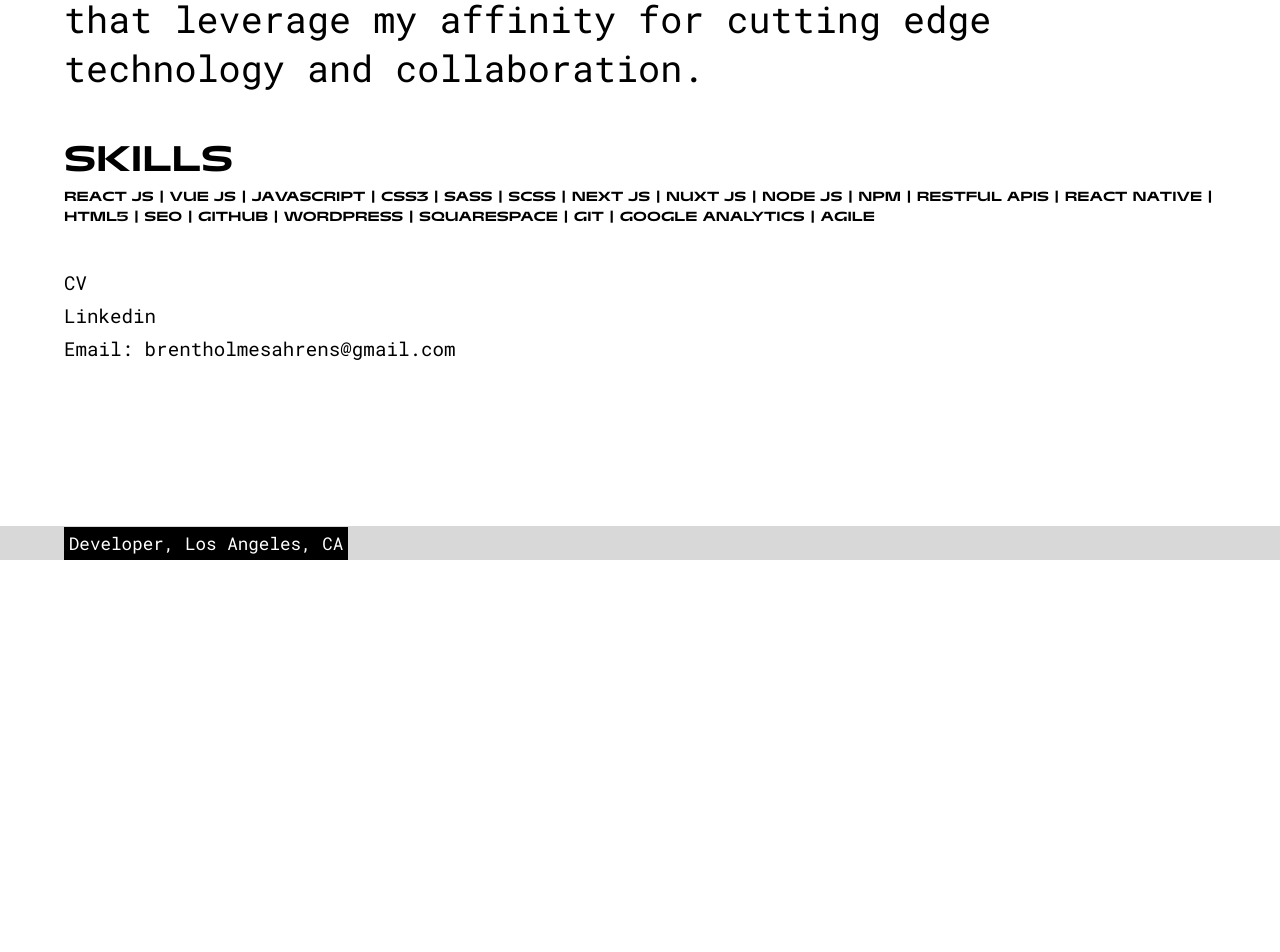
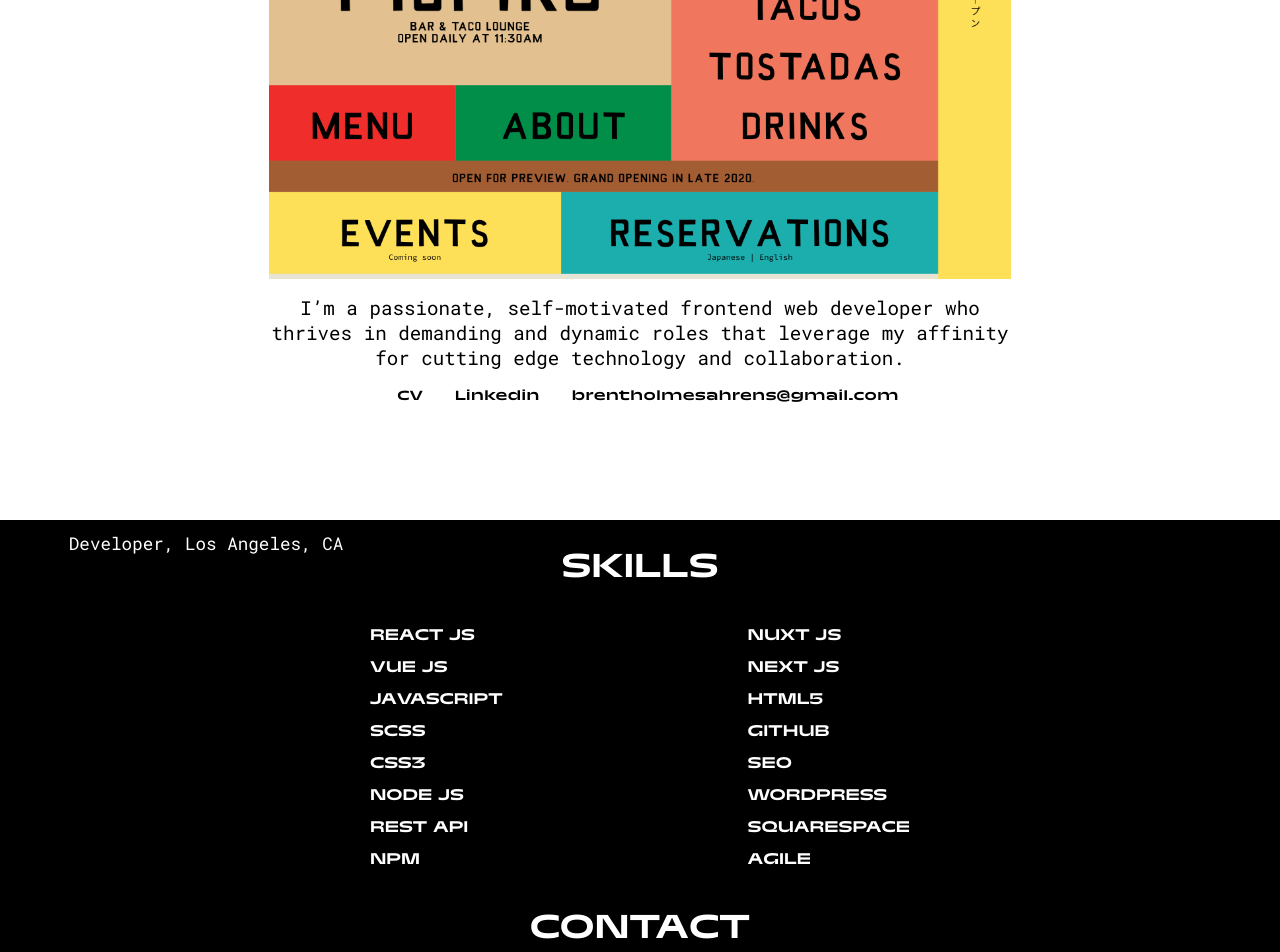
Before and after one commit to brentahrens1/brent-ahrens-new-portfolio, a React (Create React App) app: page /about in a window 1280 px wide. Shown: the part 240-1192 px from the top of the page. Before the commit the page ends 800 px from the top, so only its background shows below. Built offline with nearby package versions, Linux system fonts and the light colour scheme.

Commit message:
rearranges about page to new design layout

```diff
--- a/public/index.html
+++ b/public/index.html
@@ -6,7 +6,7 @@
     <meta name="viewport" content="width=device-width, initial-scale=1" />
     <meta name="theme-color" content="#000000" />
     <meta
-      name="Brent Ahrens | Frontend Developer"
+      name="description"
       content="I’m a passionate, self-motivated frontend web developer who thrives in demanding and dynamic roles that leverage my affinity for cutting edge technology and collaboration."
     />
     <link rel="apple-touch-icon" href="%PUBLIC_URL%/logo192.png" />
--- a/src/components/About/About.js
+++ b/src/components/About/About.js
@@ -1,22 +1,74 @@
 import React from 'react'
+
 import '../../sass/_about.scss'
+import '../../sass/_home.scss'
+
+import fill from '../../images/websites/piopiko.png'
 
 import CV from '../../cv/BrentAhrens_Resume.pdf'
 
 const About = () => {
     return (
         <div className="about">
-            <div className="about__info">
-                <p>I’m a passionate, self-motivated frontend web developer who thrives in demanding and dynamic roles that leverage my affinity for cutting edge technology and collaboration.</p>
-                <h3>Skills</h3>
-                <h5>React js | Vue js | Javascript | CSS3 | SASS | SCSS | Next js | Nuxt js | Node js | NPM | RESTful APIs | React Native | HTML5 | SEO | Github | Wordpress | Squarespace | Git | Google Analytics | Agile</h5>
+            <div className="project">
+                <div className="project__inner">
+                    <div className="project__content">
+                            <div className="project__image">
+                                <img src={fill} alt="filler" />
+                            </div>
+                        <p className="project__description">I’m a passionate, self-motivated frontend web developer who thrives in demanding and dynamic roles that leverage my affinity for cutting edge technology and collaboration.</p>
+                        <div className="project__description-contact">
+                            <p><a href={CV} target="_blank" rel="noopener noreferrer">CV</a></p>
+                            <p><a href="https://www.linkedin.com/in/brenthahrens/" target="_blank" rel="noopener noreferrer">Linkedin</a></p>
+                            <p><a href="mailto:brentholmesahrens@gmail.com" target="_blank" rel="noopener noreferrer">brentholmesahrens@gmail.com</a></p>
+                        </div>
+                    </div>
+                </div>
             </div>
-            <div className="about__contact">
-                <p><a href={CV} target="_blank" rel="noopener noreferrer">CV</a></p>
-                <p><a href="https://www.linkedin.com/in/brenthahrens/" target="_blank" rel="noopener noreferrer">Linkedin</a></p>
-                <p><a href="mailto:brentholmesahrens@gmail.com" target="_blank" rel="noopener noreferrer">Email: brentholmesahrens@gmail.com</a></p>
+            <div className="skills">
+                <h1>Skills</h1>
+                <div className="skills__list">
+                    <ul>
+                        <h3>React js</h3>
+                        <h3>Vue js</h3>
+                        <h3>Javascript</h3>
+                        <h3>SCSS</h3>
+                        <h3>CSS3</h3>
+                        <h3>Node js</h3>
+                        <h3>REST API</h3>
+                        <h3>NPM</h3>
+                    </ul>
+                    <ul>
+                        <h3>Nuxt js</h3>
+                        <h3>Next js</h3>
+                        <h3>HTML5</h3>
+                        <h3>Github</h3>
+                        <h3>SEO</h3>
+                        <h3>Wordpress</h3>
+                        <h3>Squarespace</h3>
+                        <h3>Agile</h3>
+                    </ul>
+                </div>
+                <div className="skills__contact">
+                    <h1>Contact</h1>
+                    <h3><a href={CV} target="_blank" rel="noopener noreferrer">CV</a></h3>
+                    <h3><a href="https://www.linkedin.com/in/brenthahrens/" target="_blank" rel="noopener noreferrer">Linkedin</a></h3>
+                    <h3><a href="mailto:brentholmesahrens@gmail.com" target="_blank" rel="noopener noreferrer">Email: brentholmesahrens@gmail.com</a></h3>
+                </div>
             </div>
         </div>
+        // <div className="about">
+        //     <div className="about__info">
+        //         <p>I’m a passionate, self-motivated frontend web developer who thrives in demanding and dynamic roles that leverage my affinity for cutting edge technology and collaboration.</p>
+        //         <h3>Skills</h3>
+        //         <h5>React js | Vue js | Javascript | CSS3 | SASS | SCSS | Next js | Nuxt js | Node js | NPM | RESTful APIs | React Native | HTML5 | SEO | Github | Wordpress | Squarespace | Git | Google Analytics | Agile</h5>
+        //     </div>
+        //     <div className="about__contact">
+        //         <p><a href={CV} target="_blank" rel="noopener noreferrer">CV</a></p>
+        //         <p><a href="https://www.linkedin.com/in/brenthahrens/" target="_blank" rel="noopener noreferrer">Linkedin</a></p>
+        //         <p><a href="mailto:brentholmesahrens@gmail.com" target="_blank" rel="noopener noreferrer">Email: brentholmesahrens@gmail.com</a></p>
+        //     </div>
+        // </div>
     )
 }
 
--- a/src/sass/_about.scss
+++ b/src/sass/_about.scss
@@ -1,90 +1,166 @@
 .about {
     width: 100%;
     height: 100%;
-    margin-top: 8.5rem;
-    padding: 0 5%;
-    display: flex;
-    flex-direction: column;
 
-    &__info {
-        padding-bottom: 1rem;
-        background: #fff;
-        font-size: 2.3rem;
-        color: #000;
+    .project {
+        position: sticky;
+        top: 0;
 
-        h3 {
-            margin-bottom: 0;
-        }
+        .project__description-contact {
+            display: flex;
+            flex-direction: row;
+            justify-content: center;
+            margin-left: 1rem;
 
-        h5 {
-            font-size: 1rem;
-            margin-top: 0;
+            p:not(:nth-child(1)) {
+                margin-left: 2rem;
+            }
+
+            p, a:link, a:visited {
+                color: #000;
+                margin: 0;
+                font-family: 'trois-mille', Helvetica, sans-serif;
+            }
         }
     }
 
-    &__contact {
-        color: #000;
-        padding-top: 0rem;
 
-        p {
-            margin-bottom: .5rem;
-            font-size: 1.2rem;
+    .skills {
+        position: sticky;
+        top:0;
+        height: 100%;
+        min-height: 700px;
+        background: #000;
+        color: #fff;
+
+        h1 {
+            text-align: center;
+            padding: 1.5rem;
+            font-size: 2.5rem;
         }
 
-        a:link, a:visited {
-            color: #000;
+        &__list, &__contact {
+            width: 35rem;
+            margin: 0 auto;
+
+            h3 {
+                margin: 10px;
+            }
+        }
+
+        &__list {
+            display: flex;
+            flex-direction: row;
+            justify-content: space-between;
+        }
+}
+}
+
+@media (max-width: 600px) {
+    .about {
+        .skills {
+            padding: 1rem;
+            &__list, &__contact {
+                width: 100%;
+
+                h3 {
+                    font-size: 1rem;
+                }
+            }
         }
     }
 }
 
 
-@media (max-width: 1000px) {
-    .about__info {
-        font-size: 1.7rem;
 
-        h5 {
-            font-size: 1rem;
-        }
-    }
-}
 
-@media (max-width: 550px) {
-    .about {
-        margin-top: 8rem;
-    }
+// .about {
+//     width: 100%;
+//     height: 100%;
+//     margin-top: 8.5rem;
+//     padding: 0 5%;
+//     display: flex;
+//     flex-direction: column;
 
-    .about__info {
-        font-size: 1.1rem;
-        padding-bottom: 0;
-        overflow-y: scroll;
+//     &__info {
+//         padding-bottom: 1rem;
+//         background: #fff;
+//         font-size: 2.3rem;
+//         color: #000;
 
-        h5 {
-            font-size: .8rem;
-        }
-    }
+//         h3 {
+//             margin-bottom: 0;
+//         }
 
-    .about__contact {
-        padding-top: 0;
+//         h5 {
+//             font-size: 1rem;
+//             margin-top: 0;
+//         }
+//     }
 
-        p {
-            font-size: 1rem;
-        }
-    }
-}
+//     &__contact {
+//         color: #000;
+//         padding-top: 0rem;
 
-@media (min-width: 1500px) {
-    .about__info {
-        font-size: 2.9rem;
+//         p {
+//             margin-bottom: .5rem;
+//             font-size: 1.2rem;
+//         }
 
-        h5 {
-            font-size: 1.5rem;
-        }
-    }
+//         a:link, a:visited {
+//             color: #000;
+//         }
+//     }
+// }
 
-    .about__contact {
 
-        p {
-            font-size: 1.8rem;
-        }
-    }
-}
+// @media (max-width: 1000px) {
+//     .about__info {
+//         font-size: 1.7rem;
+
+//         h5 {
+//             font-size: 1rem;
+//         }
+//     }
+// }
+
+// @media (max-width: 550px) {
+//     .about {
+//         margin-top: 8rem;
+//     }
+
+//     .about__info {
+//         font-size: 1.1rem;
+//         padding-bottom: 0;
+//         overflow-y: scroll;
+
+//         h5 {
+//             font-size: .8rem;
+//         }
+//     }
+
+//     .about__contact {
+//         padding-top: 0;
+
+//         p {
+//             font-size: 1rem;
+//         }
+//     }
+// }
+
+// @media (min-width: 1500px) {
+//     .about__info {
+//         font-size: 2.9rem;
+
+//         h5 {
+//             font-size: 1.5rem;
+//         }
+//     }
+
+//     .about__contact {
+
+//         p {
+//             font-size: 1.8rem;
+//         }
+//     }
+// }
--- a/src/sass/_home.scss
+++ b/src/sass/_home.scss
@@ -47,7 +47,6 @@
 .project__tech {
     margin-bottom: 0;
 }
-
 
 .project__description {
     font-size: 1.2rem;
```
